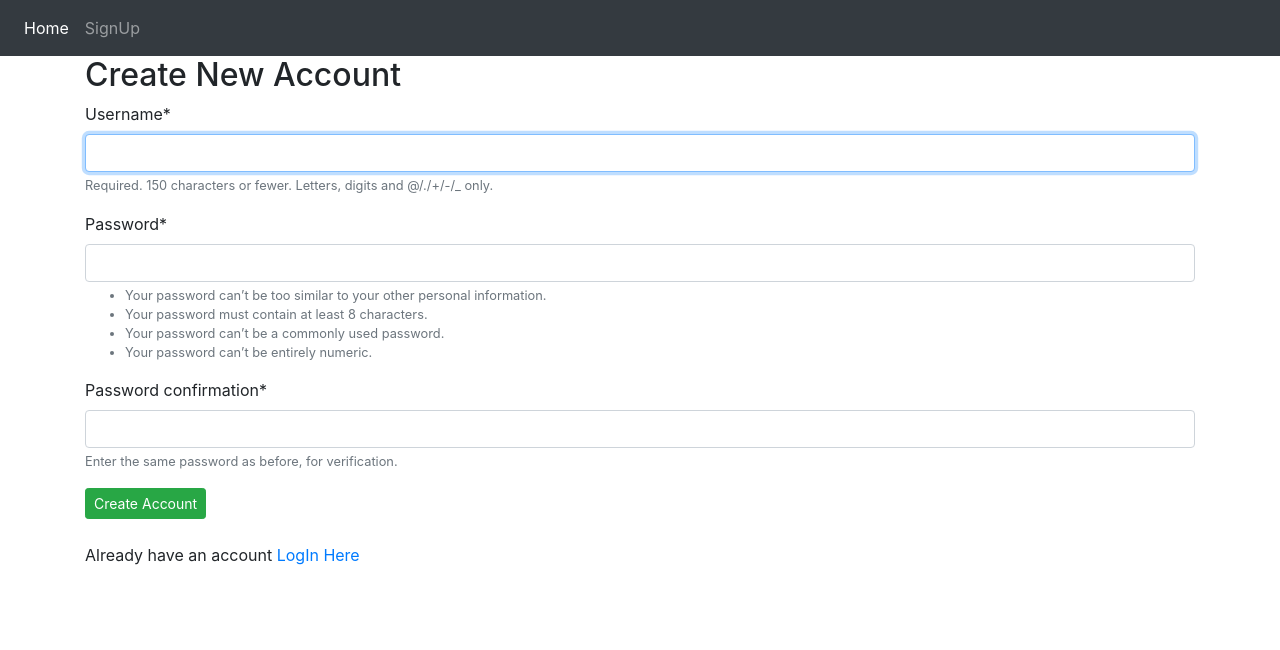
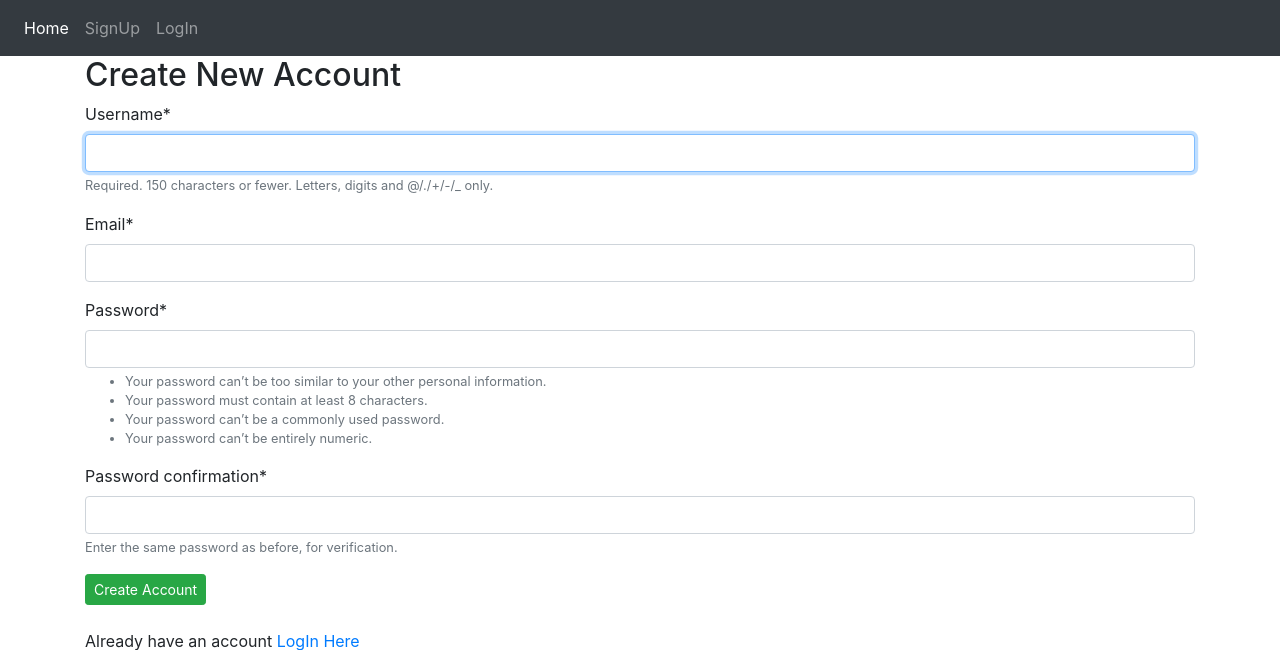
Before and after one commit to NMShihab/My_blog, a Django app: page /account/SignUp/ in a window 1280 px wide. Shown: the top 650 px of the page. Run offline with Django 3.2, Linux system fonts and the light colour scheme; some libraries are stand-ins or nearby versions.

Commit message:
logIn,logout

```diff
--- /dev/null
+++ b/myBlog/LogIn/forms.py
@@ -0,0 +1,11 @@
+from django import forms
+from django.contrib.auth.forms import UserCreationForm
+from django.contrib.auth.models import  User
+
+class SignUp_form(UserCreationForm):
+
+    email = forms.EmailField(required = True)
+
+    class Meta:
+        model = User
+        fields = ('username','email','password1','password2')
--- a/myBlog/LogIn/urls.py
+++ b/myBlog/LogIn/urls.py
@@ -4,6 +4,8 @@ from LogIn import views
 app_name = 'LogIn'
 
 urlpatterns =[
-path('SignUp/',views.SignUp,name='signup')
+path('SignUp/',views.SignUp,name='signup'),
+path('LogIn/',views.LogIn,name='login'),
+path('LogOut/',views.logout_user,name='logout')
 
 ]
--- a/myBlog/LogIn/views.py
+++ b/myBlog/LogIn/views.py
@@ -1,14 +1,20 @@
 from django.shortcuts import render
-from django.contrib.auth.forms import UserCreationForm
+from django.contrib.auth.forms import UserCreationForm, AuthenticationForm
+from django.contrib.auth import login, authenticate, logout # Function for authentication
+from django.shortcuts import HttpResponseRedirect
+from django.urls import  reverse
+from django.contrib.auth.decorators import login_required
+from LogIn.forms import SignUp_form
 
 # Create your views here.
 
+# Function for signup
 def SignUp(request):
-    form = UserCreationForm()
+    form = SignUp_form()
     registered = False
 
     if request.method == 'POST':
-        form = UserCreationForm(data=request.POST)
+        form = SignUp_form(data=request.POST)
 
         if form.is_valid():
             form.save()
@@ -16,3 +22,31 @@ def SignUp(request):
 
     dict = {'form':form,'registered':registered}
     return render(request,'LogIn/signup.html',context=dict)
+
+
+
+# Function for LogIn
+def LogIn(request):
+    form = AuthenticationForm()
+
+    if request.method == "POST":
+        form = AuthenticationForm(data=request.POST)
+
+        if form.is_valid():
+            username = form.cleaned_data.get('username')
+            password = form.cleaned_data.get('password')
+
+            user = authenticate(username=username,password=password)
+
+            if user is not None:
+                login(request, user)
+                return HttpResponseRedirect(reverse('index'))
+
+    return render(request,'LogIn/login.html',context={'form':form})
+
+# Function for logout
+
+@login_required
+def logout_user(request):
+    logout(request)
+    return HttpResponseRedirect(reverse('index'))
--- a/myBlog/myBlog/settings.py
+++ b/myBlog/myBlog/settings.py
@@ -132,3 +132,5 @@ STATICFILES_DIR = [STATIC_DIR,]
 # MEDIA
 MEDIA_ROOT = MEDIA_DIR
 MEDIA_URL = '/media/'
+
+LOGIN_URL ='/account/login/'
--- a/myBlog/templates/LogIn/signup.html
+++ b/myBlog/templates/LogIn/signup.html
@@ -1,14 +1,14 @@
 {% extends 'base.html' %}
 
 {% load crispy_forms_tags %}
-{% block title_bloc %}SignUp{% endblock %}
+{% block title_block %}SignUp{% endblock %}
 
 {% block body_block %}
 
 {% if registered %}
 
 <div class="alert alert-success">
-  <p>Account Created successfully <a href="">LogIn Here</a></p>
+  <p>Account Created successfully <a href="{% url 'LogIn:login' %}">LogIn Here</a></p>
 </div>
 
 {% else %}
@@ -23,7 +23,7 @@
 
 <br>
 
-<p>Already have an account <a href="">LogIn Here</a></p>
+<p>Already have an account <a href="{% url 'LogIn:login' %}">LogIn Here</a></p>
 
 
 {% endif %}
--- a/myBlog/templates/base.html
+++ b/myBlog/templates/base.html
@@ -1,5 +1,6 @@
 <!DOCTYPE html>
 <html lang="en" dir="ltr">
+
 <head>
   <meta charset="utf-8">
   <!-- Latest compiled and minified CSS -->
@@ -12,6 +13,7 @@
   <script src="https://maxcdn.bootstrapcdn.com/bootstrap/4.4.1/js/bootstrap.min.js"></script>
   <link href="https://maxcdn.bootstrapcdn.com/font-awesome/4.7.0/css/font-awesome.min.css" rel="stylesheet">
   <title>{% block title_block %}Home{% endblock %}</title>
+
 </head>
 
 
@@ -21,13 +23,24 @@
       <li class="nav-item active">
         <a class="nav-link" href="{% url 'index' %}">Home</a>
       </li>
+      {% if user.is_authenticated %}
+
+      <li class="nav-item">
+        <a class="nav-link" href="{% url 'LogIn:logout' %}">LogOut</a>
+      </li>
+      {% else %}
       <li class="nav-item">
         <a class="nav-link" href="{% url 'LogIn:signup' %}">SignUp</a>
       </li>
+      <li class="nav-item">
+        <a class="nav-link" href="{% url 'LogIn:login' %}">LogIn</a>
+      </li>
+      {% endif %}
+
     </ul>
   </nav>
 
-    <div class="container",style="padding-top:20px">
+  <div class="container" ,style="padding-top:20px">
     {% block body_block %}
 
     {% endblock %}
@@ -35,4 +48,5 @@
 
 
 </body>
+
 </html>
```
Also changed, not shown: myBlog/templates/LogIn/login.html (added, +14 -0 lines), myBlog/db.sqlite3. Lines whose indentation alone changed are shown as unchanged.
